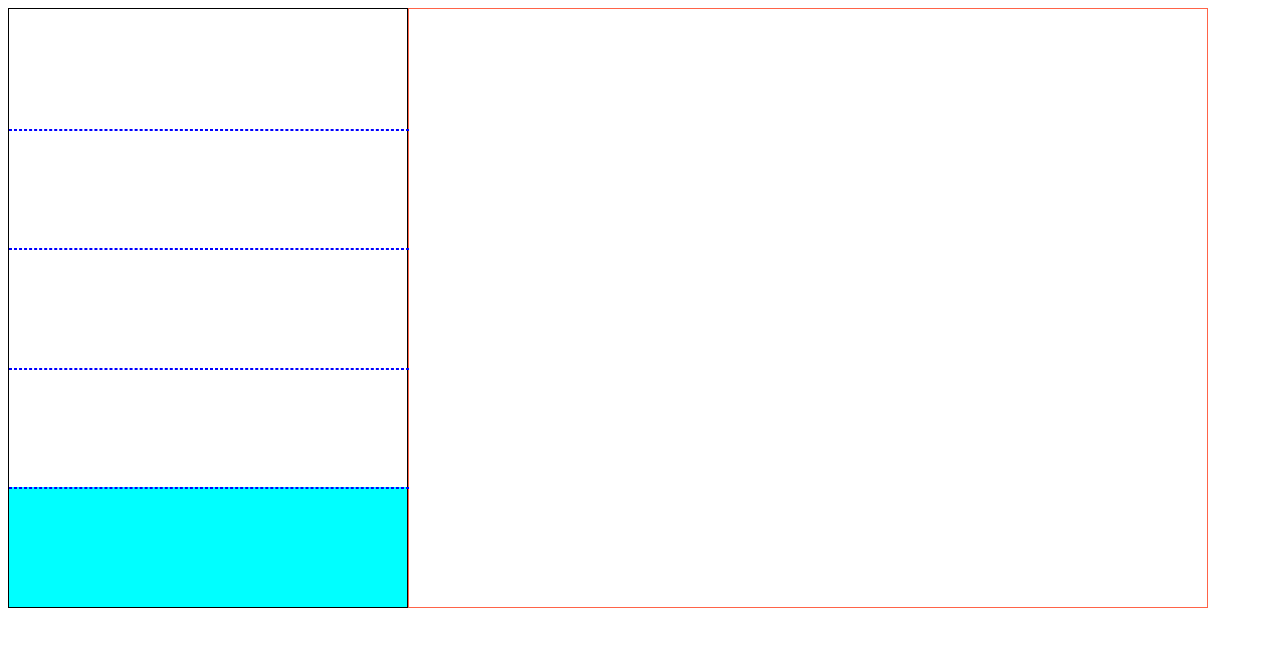
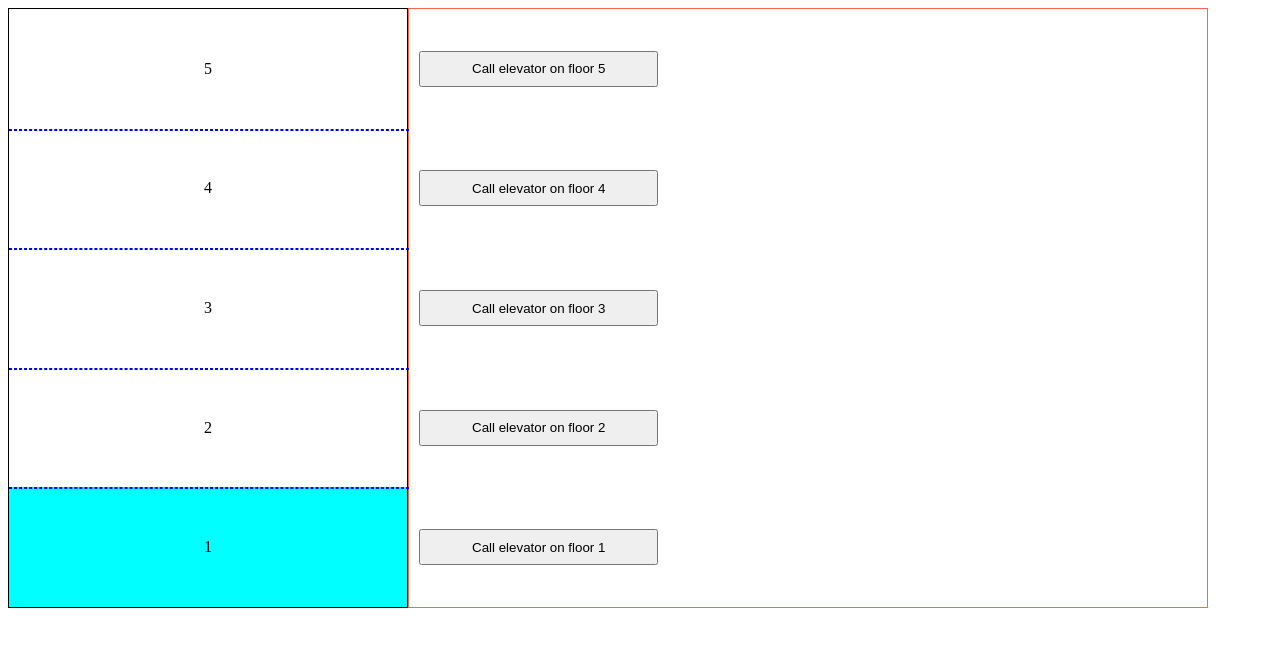
Before and after one commit to ILScc/Elevator_Emulator, a Vue app: page / in a window 1280 px wide. Shown: the top 646 px of the page. Built offline with nearby package versions, Linux system fonts and the light colour scheme.

Commit message:
Style: add improved layout prototype

```diff
--- a/src/App.vue
+++ b/src/App.vue
@@ -1,18 +1,34 @@
 <template>
     <div class="container">
         <div class="elevator-shaft">
-            <div class="floor"></div>
-            <div class="floor"></div>
-            <div class="floor"></div>
-            <div class="floor"></div>
-            <div class="floor"><div class="elevator"></div></div>
+            <div v-for="(floor, i) in floors" :key="i" class="floor">
+                {{ floor }}
+                <div v-if="floor === 1" class="elevator"></div>
+            </div>
         </div>
-        <div class="elevator-controls"></div>
+        <div class="elevator-controls">
+            <div
+                v-for="(floor, i) in floors"
+                :key="i"
+                class="elevator-controls__container"
+            >
+                <button class="elevator-controls__btn">
+                    Call elevator on floor {{ floor }}
+                </button>
+            </div>
+        </div>
     </div>
 </template>
 
 <script>
-export default {};
+export default {
+    data() {
+        return {
+            elevatorShafts: 1,
+            floors: 5,
+        };
+    },
+};
 </script>
 
 <style scoped>
@@ -26,19 +42,21 @@ export default {};
 }
 .elevator-shaft {
     box-sizing: inherit;
-    display: grid;
+    display: flex;
+    flex-direction: column-reverse;
     border: 1px solid black;
     width: 100%;
     height: 100%;
 }
 .floor {
     width: 100%;
+    height: 100%;
     display: flex;
     justify-content: center;
     align-items: center;
     position: relative;
 }
-.floor:not(:first-child):before {
+.floor:not(:last-child):before {
     content: "";
     position: absolute;
     top: 0;
@@ -51,9 +69,25 @@ export default {};
     background-color: aqua;
     width: 100%;
     height: 100%;
+    position: absolute;
+
+    z-index: -3;
 }
 .elevator-controls {
-    box-sizing: inherit;
+    display: flex;
+    flex-direction: column-reverse;
     border: 1px solid tomato;
 }
+.elevator-controls__btn {
+    width: 30%;
+    height: 30%;
+}
+.elevator-controls__container {
+    margin-left: 10px;
+    display: flex;
+    flex-direction: column;
+    justify-content: center;
+    width: 100%;
+    height: 100%;
+}
 </style>
```
